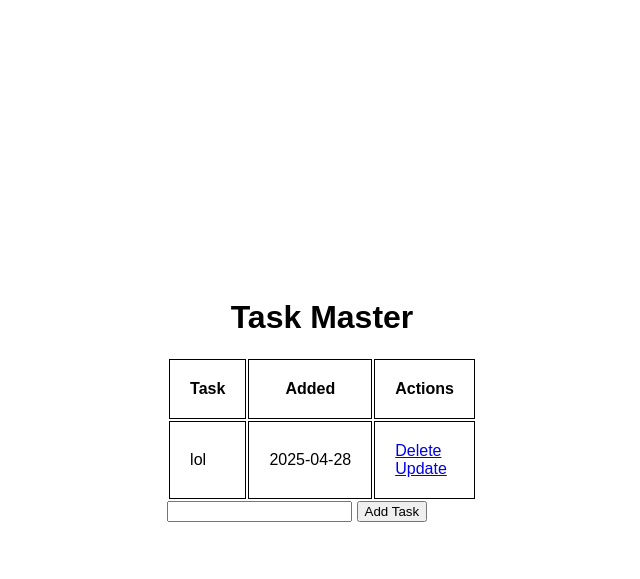
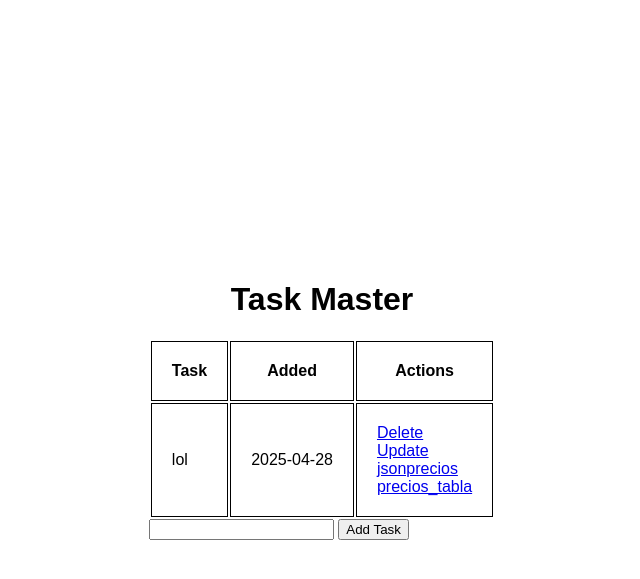
Before and after one commit to jdanisan/formacion_flask_python, a Flask app: page / in a window 1280 px wide. Shown: the top 579 px of the page, without its empty margins (318-958 px from the left). Run offline with Flask 3, Linux system fonts and the light colour scheme.

Commit message:
Update index.html

```diff
--- a/templates/index.html
+++ b/templates/index.html
@@ -26,6 +26,10 @@
                 <a href="/delete/{{task.id}}"> Delete</a>
                 <br>
                 <a href="/update/{{task.id}}"> Update</a>
+                <br>
+                <a href="/api/precios/{{task.id}}"> jsonprecios</a>
+                <br>
+                <a href="/precios/{{task.id}}"> precios_tabla</a>
             </td>
         </tr>
         {% endfor %}
```
